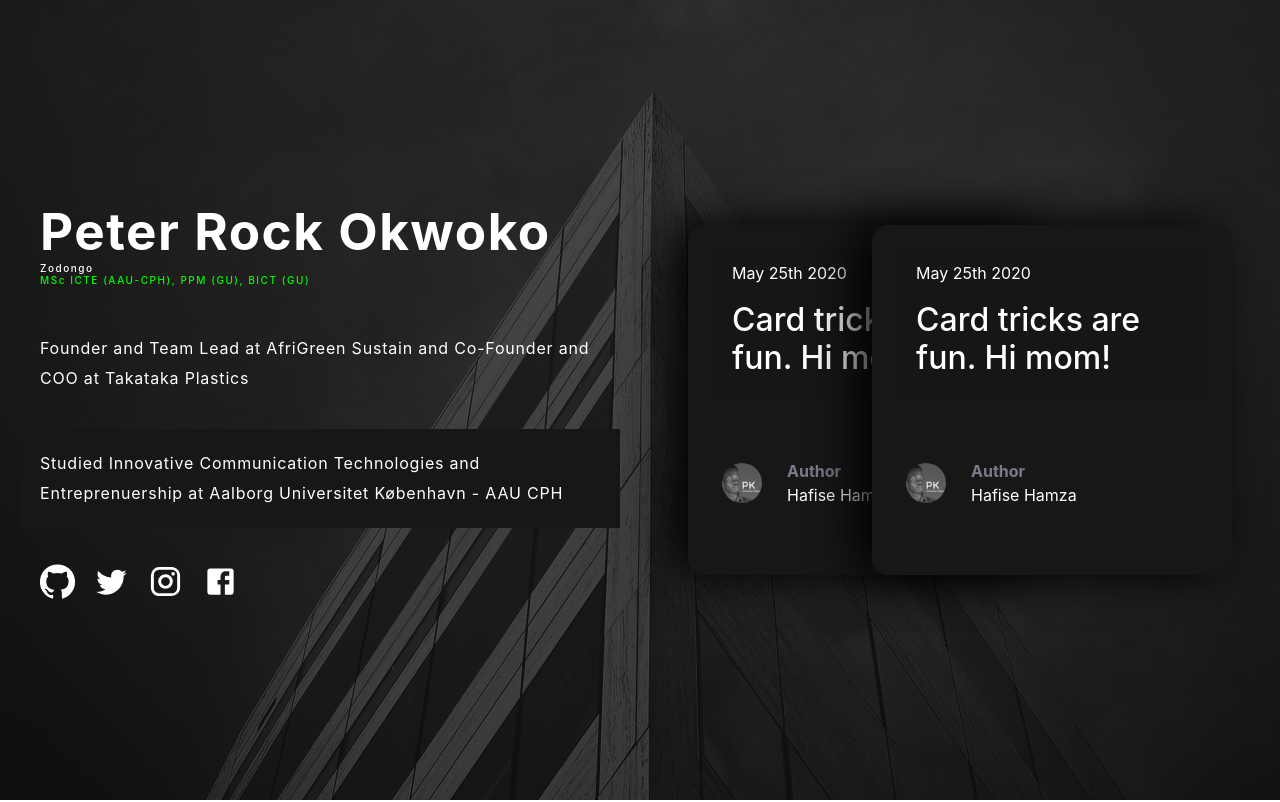
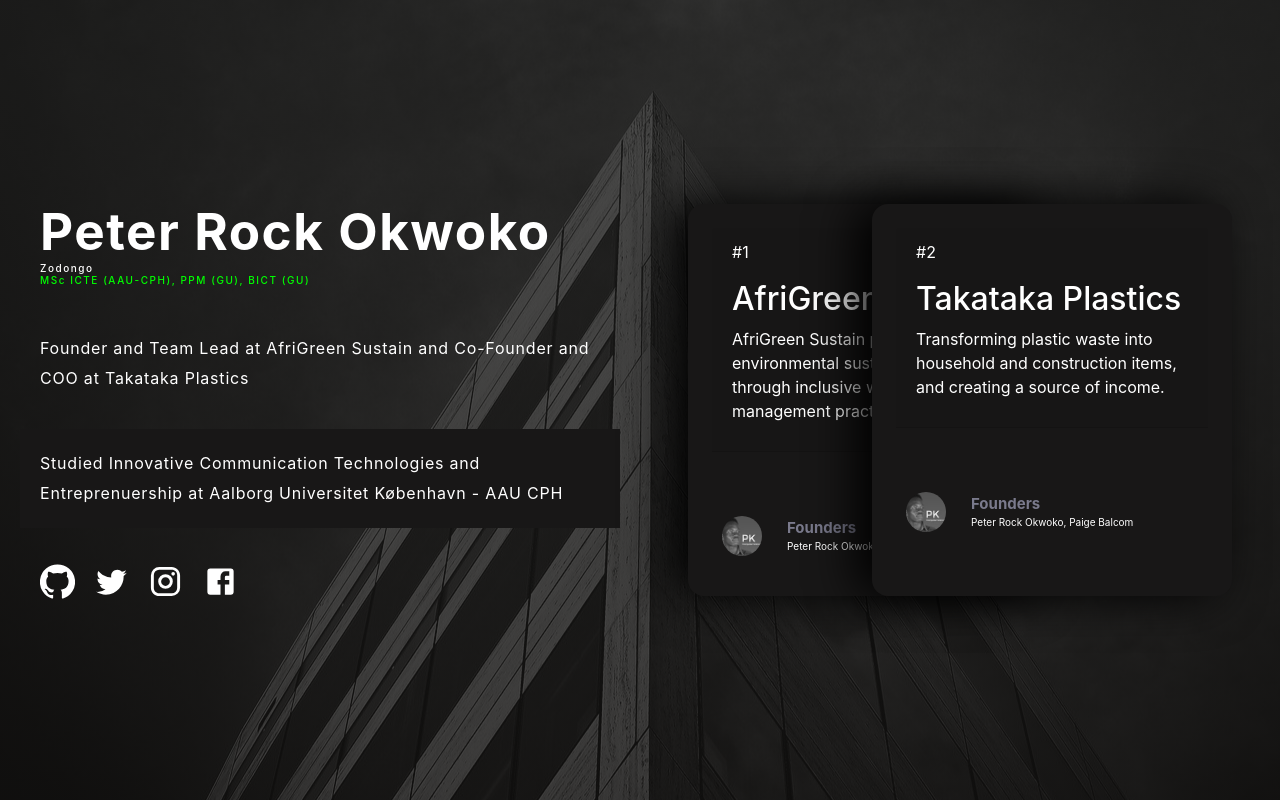
Before and after one commit to patrickhamzaokello/zodongoprofile, a React (Create React App) app: page / in a window 1280 px wide. Shown: the top 802 px of the page. Built offline with nearby package versions, Linux system fonts and the light colour scheme.

Commit message:
cards fixed

```diff
--- a/src/body/Content.css
+++ b/src/body/Content.css
@@ -296,7 +296,7 @@
         display: flex;
         position: relative;
         flex-direction: column;
-        height: 350px;
+        /* height: 350px; */
         padding: 1.5rem;
         width: 400px;
         min-width: 250px;
@@ -368,14 +368,19 @@
         stroke-linecap: round;
     }
 
+    .author-name {
+        font-size: 10px;
+    }
+
     .author-name-prefix {
         font-style: normal;
         font-weight: 700;
+        font-size: 15px;
         color: #7a7a8c
     }
 
     .card-header h2:hover {
-        background: linear-gradient(90deg, #ff8a00, #e52ee5);
+        background: linear-gradient(90deg, #00aa25, #d9ff00);
         text-shadow: none;
         background-clip: text;
         -webkit-background-clip: text;
--- a/src/body/Content.js
+++ b/src/body/Content.js
@@ -36,8 +36,9 @@
                     <section class="card-list">
                         <article class="cardb">
                             <header class="card-header">
-                                <p>May 25th 2020</p>
-                                <h2>Card tricks are fun. Hi mom!</h2>
+                                <p>#1</p>
+                                <h2>AfriGreen Sustain</h2>
+                                <p>AfriGreen Sustain promotes environmental sustainability through inclusive waste management practices</p>
                             </header>
                             <div class="card-author">
                                 <a href="#" class="author-avatar">
@@ -45,15 +46,16 @@
                                 </a>
 
                                 <div class="author-name">
-                                    <div class="author-name-prefix">Author</div>
-                                    Hafise Hamza
+                                    <div class="author-name-prefix">Founders</div>
+                                    Peter Rock Okwoko, Paige Balcom
                                 </div>
                             </div>
                         </article>
                        <article class="cardb">
                             <header class="card-header">
-                                <p>May 25th 2020</p>
-                                <h2>Card tricks are fun. Hi mom!</h2>
+                                <p>#2</p>
+                                <h2>Takataka Plastics</h2>
+                                <p>Transforming plastic waste into household and construction items, and creating a source of income.</p>
                             </header>
                             <div class="card-author">
                                 <a href="#" class="author-avatar">
@@ -61,8 +63,9 @@
                                 </a>
 
                                 <div class="author-name">
-                                    <div class="author-name-prefix">Author</div>
-                                    Hafise Hamza
+                                    <div class="author-name-prefix">Founders</div>
+                                    Peter Rock Okwoko, Paige Balcom
+
                                 </div>
                             </div>
 
```
